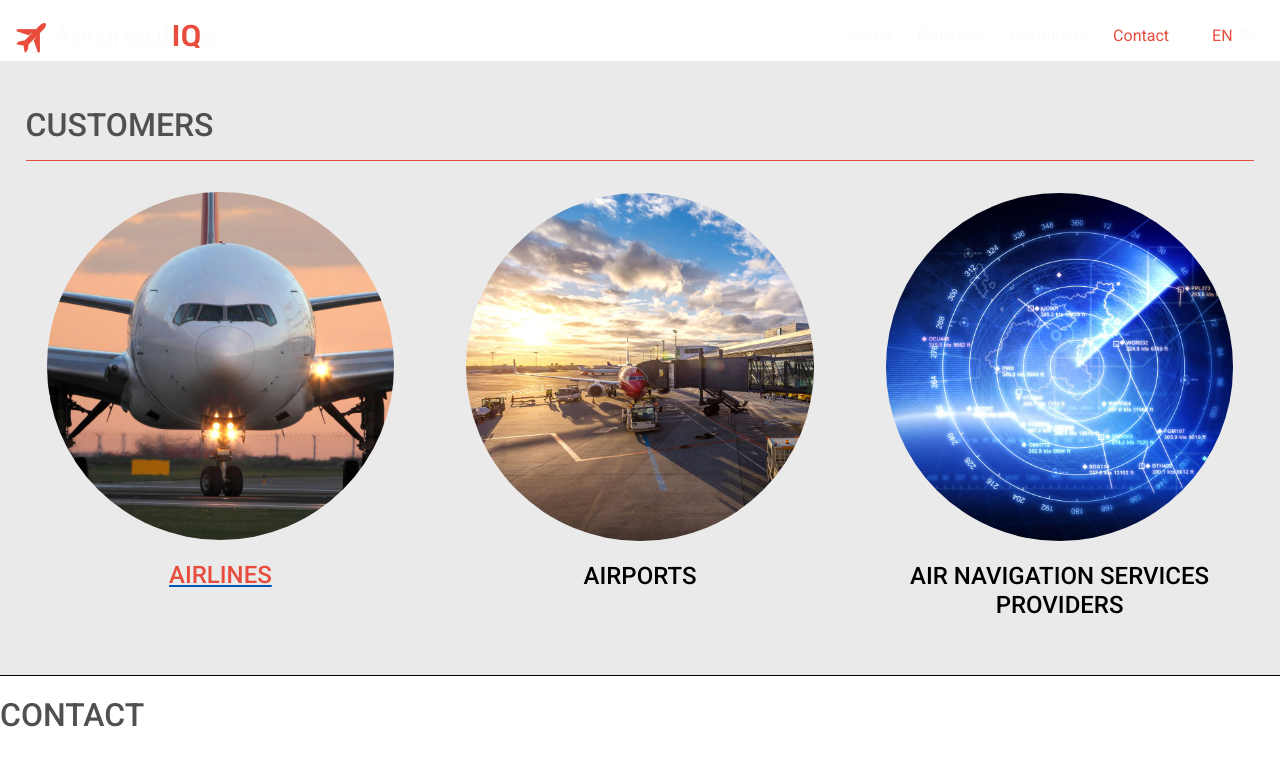
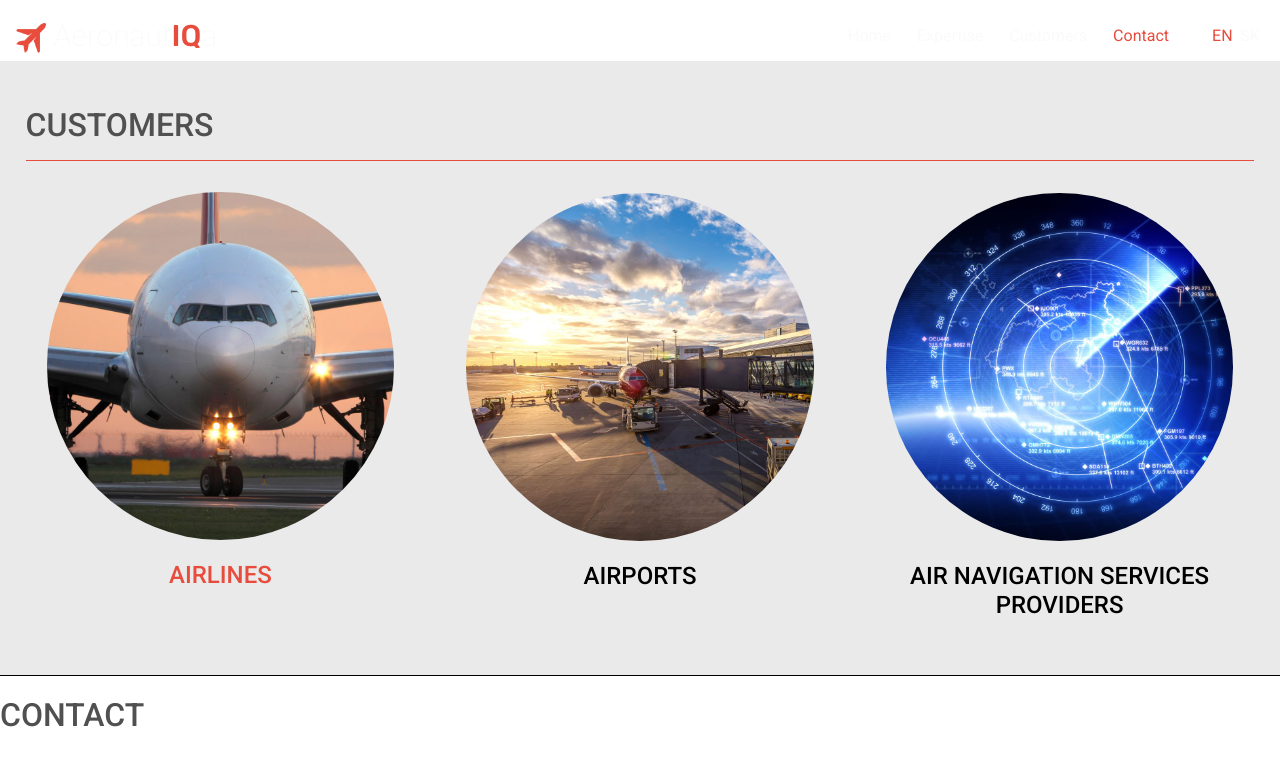
Before and after one commit to Code-Institute-Submissions/project1-aeronautiqa, a plain HTML site: page index.html in a window 1280 px wide. In both pictures the pointer is over the link "AIRLINES". Shown: the part 1768-2534 px from the top of the page. Drawn offline with nearby package versions, Linux system fonts and the light colour scheme.

Commit message:
customer formatting correction

```diff
--- a/assets/css/style.css
+++ b/assets/css/style.css
@@ -387,6 +387,14 @@ body {
     transform: scale(1.05);
 }
 
+#headingOne:hover a,
+#headingTwo:hover a,
+#headingThree:hover a {
+    font-family: "Roboto", sans-serif;
+    color: #E74C3C;
+    text-decoration: none;
+}
+
 #headingOne:hover #customerOne,
 #headingTwo:hover #customerTwo,
 #headingThree:hover #customerThree {
```
